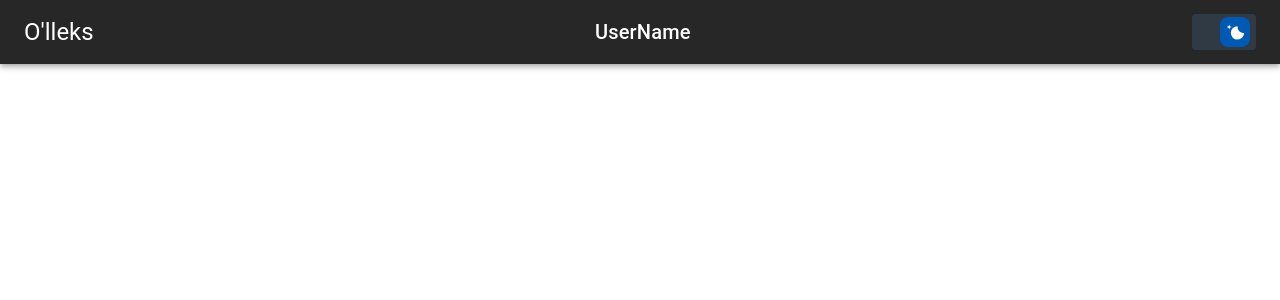
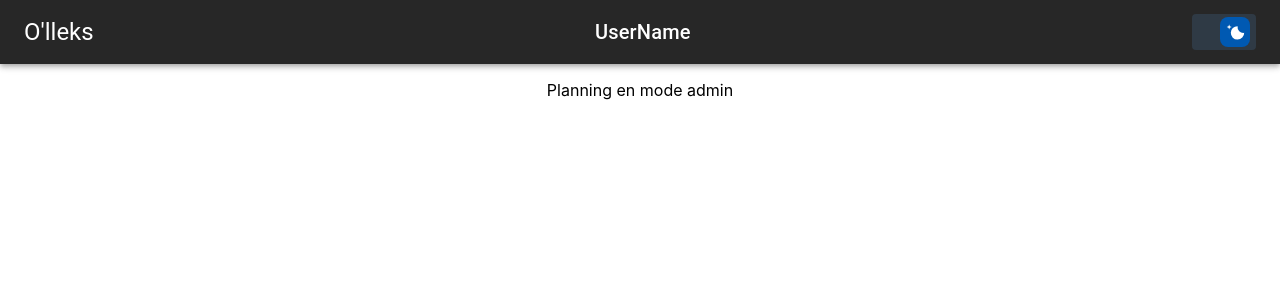
Before and after one commit to JordaneDEVEMY/Graduation_Project_MVP, a React (Create React App) app in the folder client/: page /admins/planning in a window 1280 px wide. Shown: the top 300 px of the page. Built offline with nearby package versions, Linux system fonts and the light colour scheme.

Commit message:
create views components

```diff
--- a/client/src/components/App/App.js
+++ b/client/src/components/App/App.js
@@ -1,21 +1,20 @@
 import React from 'react';
-// import logo from './logo.svg';
-// import themeFunctions from '../../utils';
-// import logo from './logo.svg';
-
+import { Routes, Route } from 'react-router-dom';
 import { ThemeProvider, createTheme } from '@mui/material/styles';
 import Header from '../Header/Header';
+import HomePage from '../HomePage/HomePage';
+import Error404 from '../Error404/Error404';
+import Legals from '../Legals/Legals';
+import Planning from '../Planning/Planning';
 import utils from '../../utils';
 import './App.css';
 
-// const theme = createTheme({
-//   palette: {
-//     mode: themeFunctions.getThemeMode(),
-//   },
-// });
-
 function App() {
   const [mode, setMode] = React.useState(utils.themeFunctions.getThemeMode());
+  const user = {
+    id: 1,
+    is_admin: true,
+  };
   const theme = createTheme({
     palette: {
       mode,
@@ -28,35 +27,26 @@ function App() {
   };
 
   return (
-  // <ThemeProvider theme={theme}>
-  //   <div className="App">
-  //     <header className="App-header">
-  //       <img src={logo} className="App-logo" alt="logo" />
-  //       <p>
-  //         Edit
-  //         {' '}
-  //         <code>src/App.js</code>
-  //         {' '}
-  //         and save to reload.
-  //       </p>
-  //       <a
-  //         className="App-link"
-  //         href="https://reactjs.org"
-  //         target="_blank"
-  //         rel="noopener noreferrer"
-  //       >
-  //         Learn React
-  //       </a>
-  //     </header>
-  //   </div>
-  // </ThemeProvider>
-
     <ThemeProvider theme={theme}>
       <div className="App">
         <Header
           mode={mode}
           handleMode={handleThemeMode}
         />
+        <Routes>
+          <Route path="/" element={<HomePage />} />
+          {user.id
+            && (
+              (user.is_admin && (
+                <Route path="/admins/planning" element={<Planning isAdmin />} />
+              ))
+              || (!user.is_admin && (
+                <Route path="/users/:user_id/planning" element={<Planning isAdmin />} />
+              ))
+            )}
+          <Route path="/mentions-legales" element={<Legals />} />
+          <Route path="*" element={<Error404 />} />
+        </Routes>
       </div>
     </ThemeProvider>
   );
--- /dev/null
+++ b/client/src/components/Error404/Error404.js
@@ -0,0 +1,12 @@
+import React from 'react';
+import './error404.scss';
+
+function Error404() {
+  return (
+    <>
+      404 error
+    </>
+  );
+}
+
+export default React.memo(Error404);
--- /dev/null
+++ b/client/src/components/Legals/Legals.js
@@ -0,0 +1,12 @@
+import React from 'react';
+import './legals.scss';
+
+function Legals() {
+  return (
+    <p>
+      mentions légales
+    </p>
+  );
+}
+
+export default React.memo(Legals);
--- /dev/null
+++ b/client/src/components/Planning/Planning.js
@@ -0,0 +1,19 @@
+import React from 'react';
+import PropTypes from 'prop-types';
+import './planning.scss';
+
+function Planning({
+  isAdmin,
+}) {
+  return (
+    <p>
+      {`Planning en mode ${isAdmin ? 'admin' : 'user'}`}
+    </p>
+  );
+}
+
+Planning.propTypes = {
+  isAdmin: PropTypes.bool.isRequired,
+};
+
+export default React.memo(Planning);
--- a/client/src/index.js
+++ b/client/src/index.js
@@ -1,13 +1,14 @@
 import React from 'react';
 import ReactDOM from 'react-dom';
+import { BrowserRouter } from 'react-router-dom';
 import App from './components/App/App';
 import './index.css';
 import reportWebVitals from './reportWebVitals';
 
 ReactDOM.render(
-  <React.StrictMode>
+  <BrowserRouter>
     <App />
-  </React.StrictMode>,
+  </BrowserRouter>,
   document.getElementById('root'),
 );
 
```
Also changed, not shown: client/src/components/Error404/error404.scss (added), client/src/components/Legals/legals.scss (added), client/src/components/Planning/planning.scss (added).
